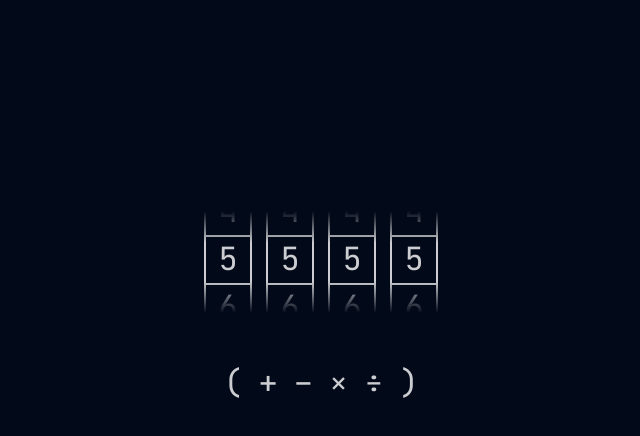
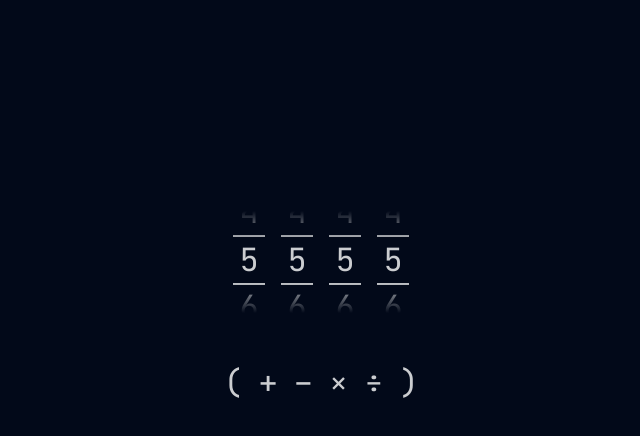
Before and after one commit to eigilnikolajsen/4is10-solver, a plain HTML site: page index.html in a window 1280 px wide. Shown: the part 356-792 px from the top of the page, without its empty margins (319-959 px from the left). Drawn offline with nearby package versions, Linux system fonts and the light colour scheme.

Commit message:
updated look - again

```diff
--- a/index.css
+++ b/index.css
@@ -101,12 +101,13 @@ button:active {
 }
 
 .number {
-    width: 3rem;
+    width: 2rem;
     height: 0;
-    padding: 1% 0 99% 0;
-    margin: 0 -1px -2px -1px;
+    padding: .1rem 0 2.9rem 0;
+    margin: 0 0 -2px 0;
     text-align: center;
-    border: 2px solid var(--light);
+    border-top: 1px solid var(--light);
+    border-bottom: 1px solid var(--light);
 }
 
 .overlay {
--- a/index.js
+++ b/index.js
@@ -191,7 +191,7 @@ let operationsClick = (el) => {
 let moving = () => {
 
     let transPos = +curTrans + mousePosY - startMouseY
-    let height = document.querySelectorAll(".number")[0].clientHeight + 2
+    let height = document.querySelectorAll(".number")[0].clientHeight + 0
 
     grappingEl.style.transform = `translateY(${transPos}px)`
 
@@ -207,6 +207,7 @@ let moving = () => {
     if (grapping) {
         requestAnimationFrame(moving)
     } else {
+        console.log(height)
         cancelAnimationFrame(loopFrame)
         grappingEl.style.transform = `translateY(${Math.round(transPos / height) * height}px)`
 
```
